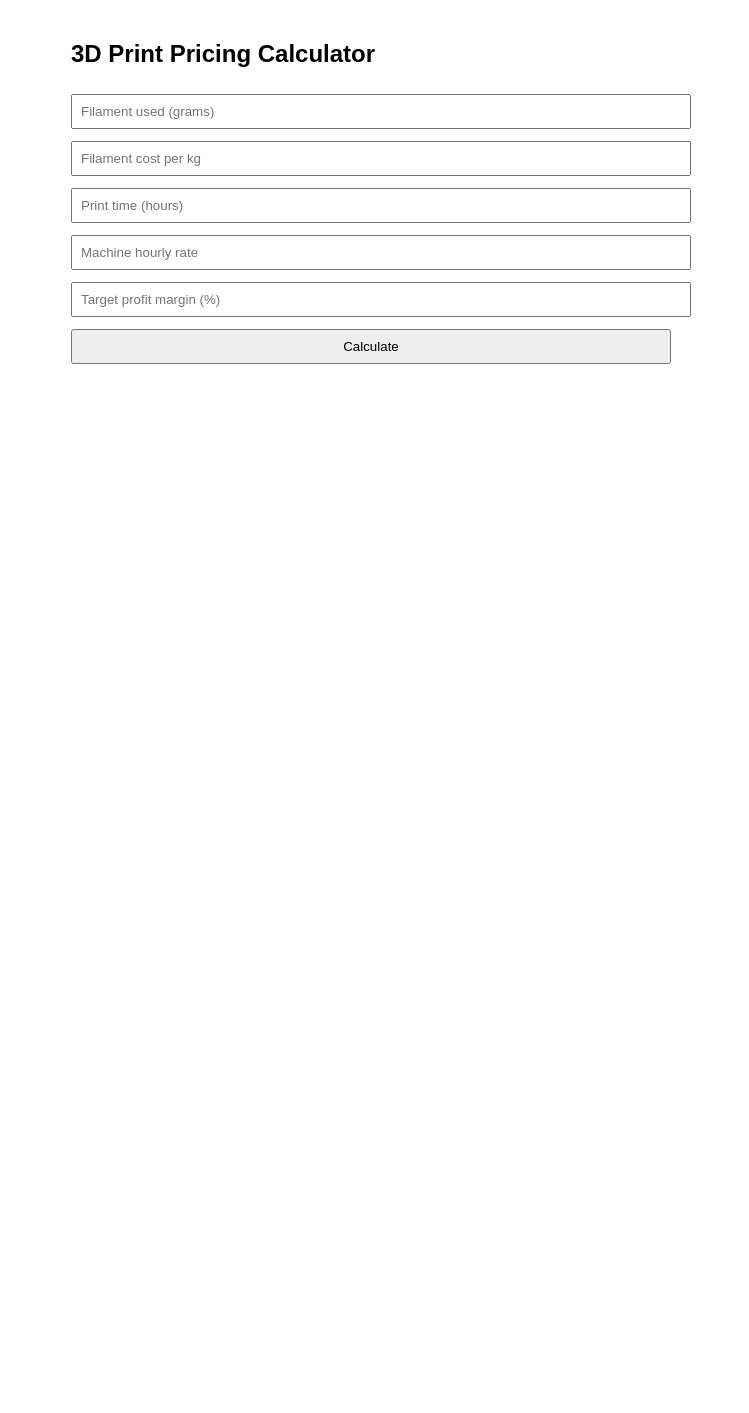
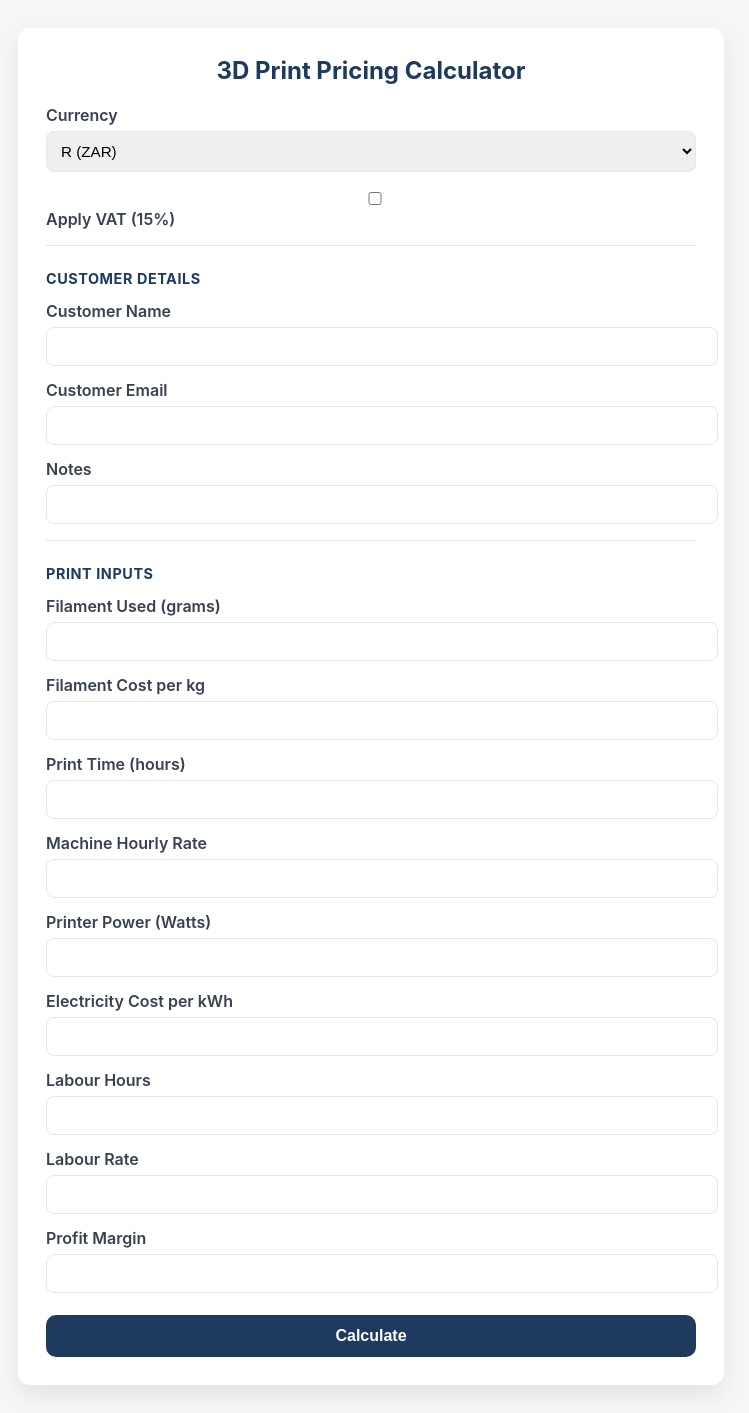
Before and after one commit to pc3dprintservice-sudo/3d-print-pricing-calculator, a Flask app: page / in a window 1280 px wide. Shown: the whole page, without its empty margins (269-1018 px from the left). Before the commit the page ends 364 px from the top, so only its background shows below. Run offline with Flask 3, Linux system fonts and the light colour scheme.

Commit message:
Final calculator with invoice, VAT, currency & pro branding

```diff
--- a/app.py
+++ b/app.py
@@ -1,32 +1,86 @@
 from flask import Flask, render_template, request
+from datetime import datetime
+IS_PRO = False  # change to True later for Pro users
 
-app = Flask(__name__)
+
+app = Flask(__name__, template_folder="templates")
+
+
+def money(value, symbol):
+    return f"{symbol} {value:,.2f}"
+
 
 @app.route("/", methods=["GET", "POST"])
 def index():
-    result = {}
+    result = None
 
     if request.method == "POST":
+        currency = request.form.get("currency", "R")
+        vat_enabled = request.form.get("vat") == "on"
+
         grams = float(request.form["grams"])
         cost_per_kg = float(request.form["cost_per_kg"])
         hours = float(request.form["hours"])
         hourly_rate = float(request.form["hourly_rate"])
-        margin = float(request.form["margin"]) / 100
+
+        power_watts = float(request.form.get("power_watts", 0) or 0)
+        electricity_rate = float(request.form.get("electricity_rate", 0) or 0)
+
+        labour_hours = float(request.form.get("labour_hours", 0) or 0)
+        labour_rate = float(request.form.get("labour_rate", 0) or 0)
+
+        margin = float(request.form.get("margin", 0)) / 100
 
         filament_cost = (grams / 1000) * cost_per_kg
         machine_cost = hours * hourly_rate
-        total_cost = filament_cost + machine_cost
-        selling_price = total_cost / (1 - margin)
+        electricity_cost = (power_watts / 1000) * hours * electricity_rate
+        labour_cost = labour_hours * labour_rate
+
+        total_cost = filament_cost + machine_cost + electricity_cost + labour_cost
+        selling_price = total_cost / (1 - margin) if margin < 1 else 0
         profit = selling_price - total_cost
 
+        vat_rate = 0.15
+        vat_amount = selling_price * vat_rate if vat_enabled else 0
+        final_price = selling_price + vat_amount
+
         result = {
-            "total_cost": round(total_cost, 2),
-            "selling_price": round(selling_price, 2),
-            "profit": round(profit, 2),
-            "margin": round(margin * 100, 2)
+            "filament_cost": money(filament_cost, currency),
+            "machine_cost": money(machine_cost, currency),
+            "electricity_cost": money(electricity_cost, currency),
+            "labour_cost": money(labour_cost, currency),
+
+            "total_cost": money(total_cost, currency),
+
+            "selling_price": money(selling_price, currency),
+            "vat_amount": money(vat_amount, currency),
+            "final_price": money(final_price, currency),
+
+            "profit": money(profit, currency),
+            "margin": round(margin * 100, 2),
+            "vat_enabled": vat_enabled
         }
 
     return render_template("index.html", result=result)
 
+
+@app.route("/quote")
+def quote():
+    data = request.args
+    now = datetime.now()
+
+    quote_ref = f"INV-{now.strftime('%Y%m%d-%H%M%S')}"
+
+    return render_template(
+        "quote.html",
+        data=data,
+        date=now.strftime("%d %b %Y"),
+        quote_ref=quote_ref,
+        is_pro=IS_PRO,
+        business_name="Your Business Name",
+        logo_url="/static/logo.png"
+    )
+
+
 if __name__ == "__main__":
-    app.run(debug=True)
+    app.run(host="0.0.0.0", port=5000, debug=True)
--- a/templates/index.html
+++ b/templates/index.html
@@ -1,34 +1,246 @@
 <!DOCTYPE html>
-<html>
+<html lang="en">
 <head>
+    <meta charset="UTF-8">
     <title>3D Print Pricing Calculator</title>
+    <meta name="viewport" content="width=device-width, initial-scale=1.0">
+
     <style>
-        body { font-family: Arial; max-width: 600px; margin: auto; padding: 20px; }
-        input, button { width: 100%; padding: 8px; margin: 6px 0; }
-        .result { margin-top: 20px; background: #f2f2f2; padding: 10px; }
+    body {
+        font-family: -apple-system, BlinkMacSystemFont, "Segoe UI", Roboto, Arial, sans-serif;
+        background: #f4f6f8;
+        padding: 20px;
+        color: #111827;
+    }
+
+    .card {
+        max-width: 650px;
+        margin: auto;
+        background: #ffffff;
+        padding: 28px;
+        border-radius: 12px;
+        box-shadow: 0 10px 25px rgba(0,0,0,0.08);
+    }
+
+    h2 {
+        text-align: center;
+        color: #1f3a5f;
+        margin-top: 0;
+    }
+
+    label {
+        display: block;
+        margin-top: 14px;
+        font-weight: 600;
+        color: #374151;
+    }
+
+    input, select {
+        width: 100%;
+        padding: 10px;
+        margin-top: 6px;
+        border-radius: 8px;
+        border: 1px solid #e5e7eb;
+        font-size: 0.95rem;
+    }
+
+    input:focus, select:focus {
+        outline: none;
+        border-color: #1f3a5f;
+        box-shadow: 0 0 0 2px rgba(31,58,95,0.15);
+    }
+
+    button {
+        width: 100%;
+        margin-top: 22px;
+        padding: 12px;
+        border: none;
+        border-radius: 10px;
+        font-size: 1rem;
+        font-weight: bold;
+        background: #1f3a5f;
+        color: white;
+        cursor: pointer;
+    }
+
+    button:hover {
+        background: #16324f;
+    }
+
+    .results {
+        margin-top: 28px;
+        background: #f9fafb;
+        padding: 18px;
+        border-radius: 10px;
+        border: 1px solid #e5e7eb;
+    }
+
+    .row {
+        display: flex;
+        justify-content: space-between;
+        margin-bottom: 8px;
+        font-size: 0.95rem;
+    }
+
+    .highlight {
+        font-weight: bold;
+        color: #16a34a;
+        font-size: 1.05rem;
+    }
+
+    hr {
+        margin: 16px 0;
+        border: none;
+        border-top: 1px solid #e5e7eb;
+    }.section-title {
+    margin-top: 24px;
+    margin-bottom: 8px;
+    font-size: 0.9rem;
+    font-weight: 700;
+    text-transform: uppercase;
+    letter-spacing: 0.04em;
+    color: #1f3a5f;
+}
+
+.muted {
+    color: #6b7280;
+    font-size: 0.85rem;
+}
+
+.results h3 {
+    margin-top: 0;
+    margin-bottom: 12px;
+    color: #1f3a5f;
+}
+
+.results .row span {
+    color: #374151;
+}
+
+.results .row strong {
+    color: #111827;
+}
+
+.results .row.total {
+    font-size: 1.05rem;
+    padding-top: 8px;
+    border-top: 1px dashed #d1d5db;
+}
+
+.results .row.final strong {
+    color: #16a34a;
+    font-size: 1.2rem;
+}
+
 </style>
+
 </head>
 <body>
 
+<div class="card">
     <h2>3D Print Pricing Calculator</h2>
 
     <form method="post">
-    <input name="grams" placeholder="Filament used (grams)" required>
-    <input name="cost_per_kg" placeholder="Filament cost per kg" required>
-    <input name="hours" placeholder="Print time (hours)" required>
-    <input name="hourly_rate" placeholder="Machine hourly rate" required>
-    <input name="margin" placeholder="Target profit margin (%)" required>
+
+        <label>Currency</label>
+        <select name="currency">
+            <option value="R">R (ZAR)</option>
+            <option value="$">$ (USD)</option>
+            <option value="€">€ (EUR)</option>
+            <option value="£">£ (GBP)</option>
+        </select>
+
+        <label>
+            <input type="checkbox" name="vat"> Apply VAT (15%)
+        </label>
+
+        <hr>
+        <div class="section-title">Customer Details</div>
+
+        <label>Customer Name</label>
+        <input name="customer_name">
+
+        <label>Customer Email</label>
+        <input name="customer_email">
+
+        <label>Notes</label>
+        <input name="notes">
+
+        <hr>
+        <div class="section-title">Print Inputs</div>
+
+        <label>Filament Used (grams)</label>
+        <input name="grams" required>
+
+        <label>Filament Cost per kg</label>
+        <input name="cost_per_kg" required>
+
+        <label>Print Time (hours)</label>
+        <input name="hours" required>
+
+        <label>Machine Hourly Rate</label>
+        <input name="hourly_rate" required>
+
+        <label>Printer Power (Watts)</label>
+        <input name="power_watts">
+
+        <label>Electricity Cost per kWh</label>
+        <input name="electricity_rate">
+
+        <label>Labour Hours</label>
+        <input name="labour_hours">
+
+        <label>Labour Rate</label>
+        <input name="labour_rate">
+
+        <label>Profit Margin</label>
+        <input name="margin" required>
+
         <button type="submit">Calculate</button>
     </form>
 
     {% if result %}
-<div class="result">
-    <p><strong>Total Cost:</strong> {{ result.total_cost }}</p>
-    <p><strong>Selling Price:</strong> {{ result.selling_price }}</p>
-    <p><strong>Profit:</strong> {{ result.profit }}</p>
-    <p><strong>Margin:</strong> {{ result.margin }}%</p>
+    <div class="results">
+        <h3>Internal Cost Breakdown</h3>
+
+        <div class="row"><span>Filament Cost</span><span>{{ result.filament_cost }}</span></div>
+        <div class="row"><span>Machine Cost</span><span>{{ result.machine_cost }}</span></div>
+        <div class="row"><span>Electricity Cost</span><span>{{ result.electricity_cost }}</span></div>
+        <div class="row"><span>Labour Cost</span><span>{{ result.labour_cost }}</span></div>
+
+        <hr>
+
+        <div class="row"><span>Total Cost</span><span>{{ result.total_cost }}</span></div>
+        <div class="row"><span>Selling Price (excl. VAT)</span><span>{{ result.selling_price }}</span></div>
+
+        {% if result.vat_enabled %}
+        <div class="row"><span>VAT (15)</span><span>{{ result.vat_amount }}</span></div>
+        {% endif %}
+
+        <div class="row final">
+    <span><strong>Final Price</strong></span>
+    <strong>{{ result.final_price }}</strong>
 </div>
+
+
+        <hr>
+
+        <div class="row"><span>Profit</span><span>{{ result.profit }}</span></div>
+        <div class="row"><span>Margin</span><span>{{ result.margin }}</span></div>
+    </div>
+
+    <form action="/quote" method="get" target="_blank">
+        {% for key, value in result.items() %}
+            <input type="hidden" name="{{ key }}" value="{{ value }}">
+        {% endfor %}
+        <input type="hidden" name="customer_name" value="{{ request.form.customer_name }}">
+        <input type="hidden" name="customer_email" value="{{ request.form.customer_email }}">
+        <input type="hidden" name="notes" value="{{ request.form.notes }}">
+        <button type="submit">Print / Save Quote</button>
+    </form>
     {% endif %}
+
+</div>
 
 </body>
 </html>
```
Also changed, not shown: templates/quote.html (added, +162 -0 lines), requirements.txt (renamed from templates/requirements.txt). Lines whose indentation alone changed are shown as unchanged.
